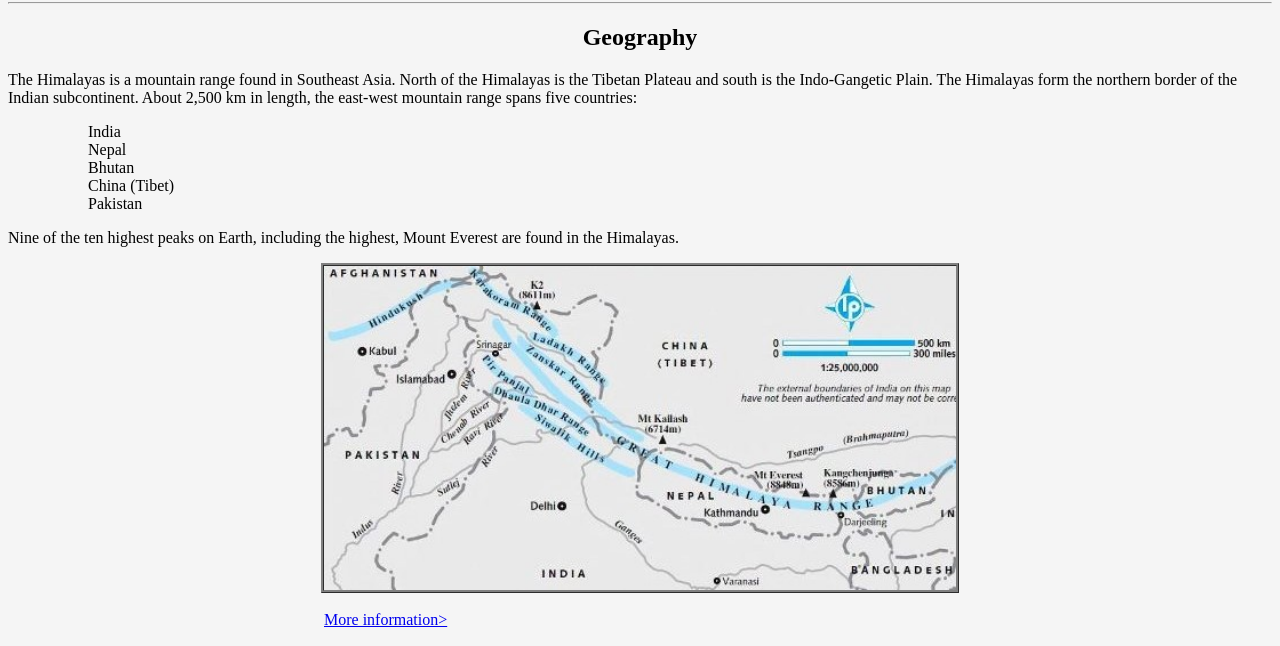
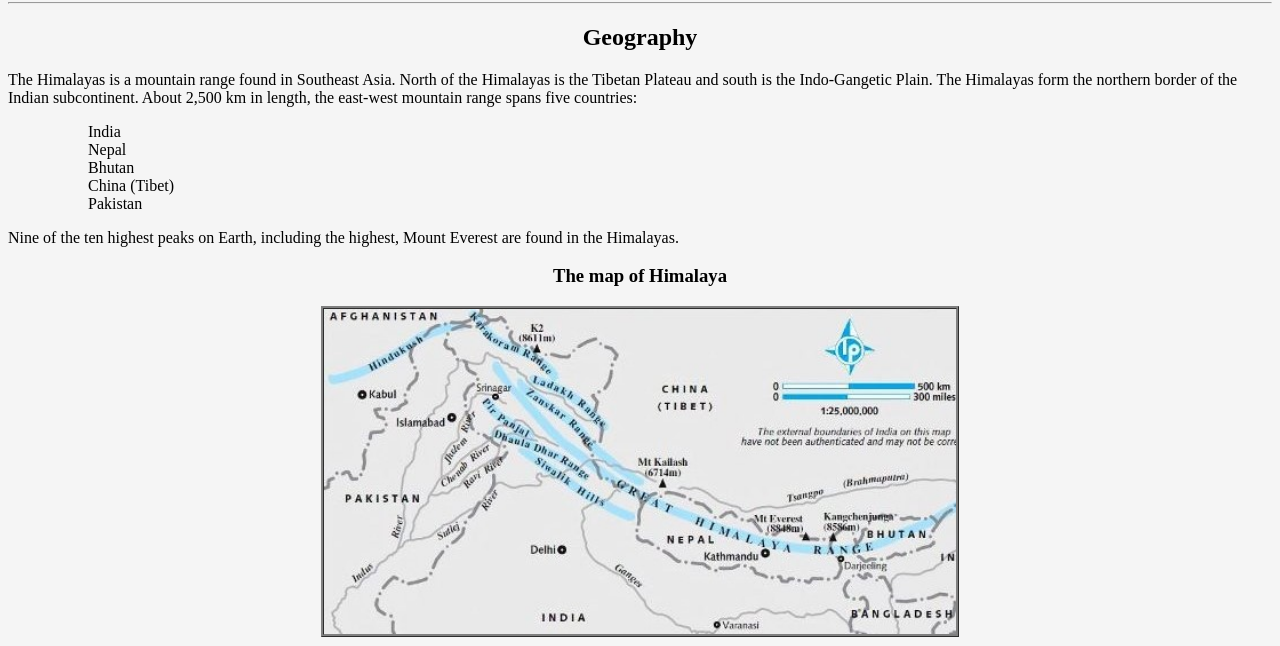
Before and after one commit to ElizaViluma/Himalaya, a plain HTML site: page index.html in a window 1280 px wide. Shown: the part 125-771 px from the top of the page. Drawn offline with Linux system fonts and the light colour scheme.

Commit message:
3.changes

```diff
--- a/index.html
+++ b/index.html
@@ -32,6 +32,7 @@
         <p>
            Nine of the ten highest peaks on Earth, including the highest, Mount Everest are found in the Himalayas.
         </p>
+        <H3>The map of Himalaya</H3>
         <div>
             <img src="Img/Map.jpg" alt="Map of Himalayas" class="center">
             <br/>
--- a/main.css
+++ b/main.css
@@ -12,6 +12,7 @@ img{
   h1 {text-align: center;}
   h1 {font-weight: 1200;}
   h2 {text-align: center;}
+  h3 {text-align: center;}
   footer {text-align: center;}
 
   .center {
```
